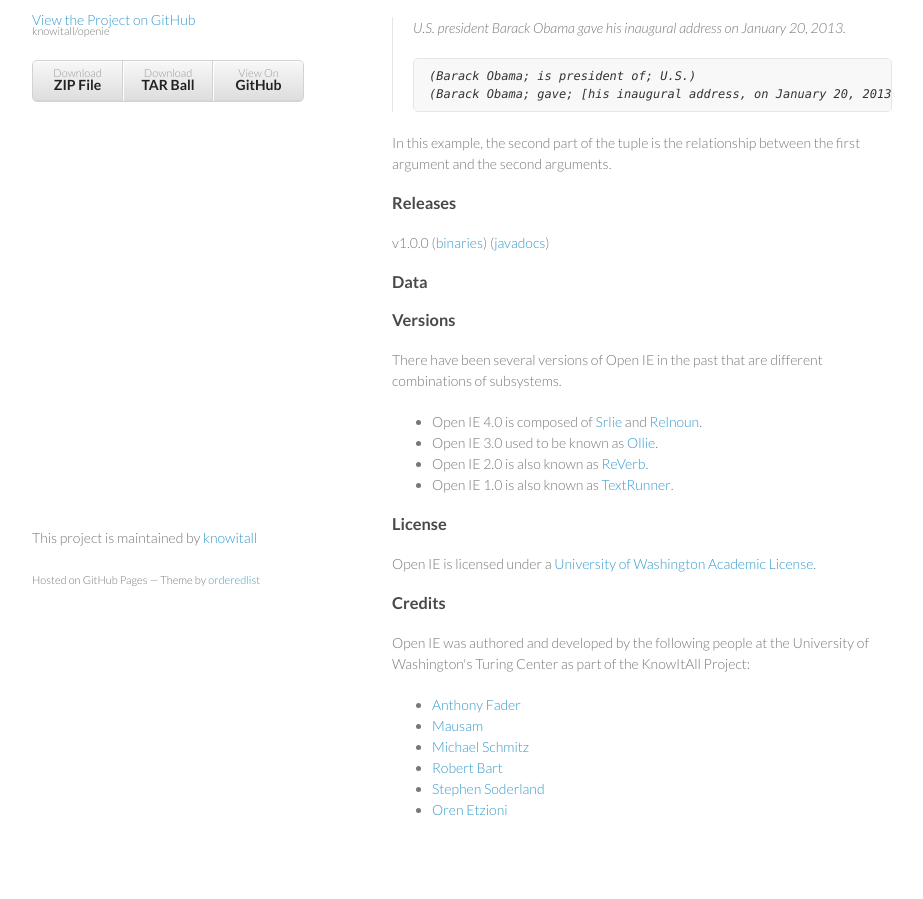
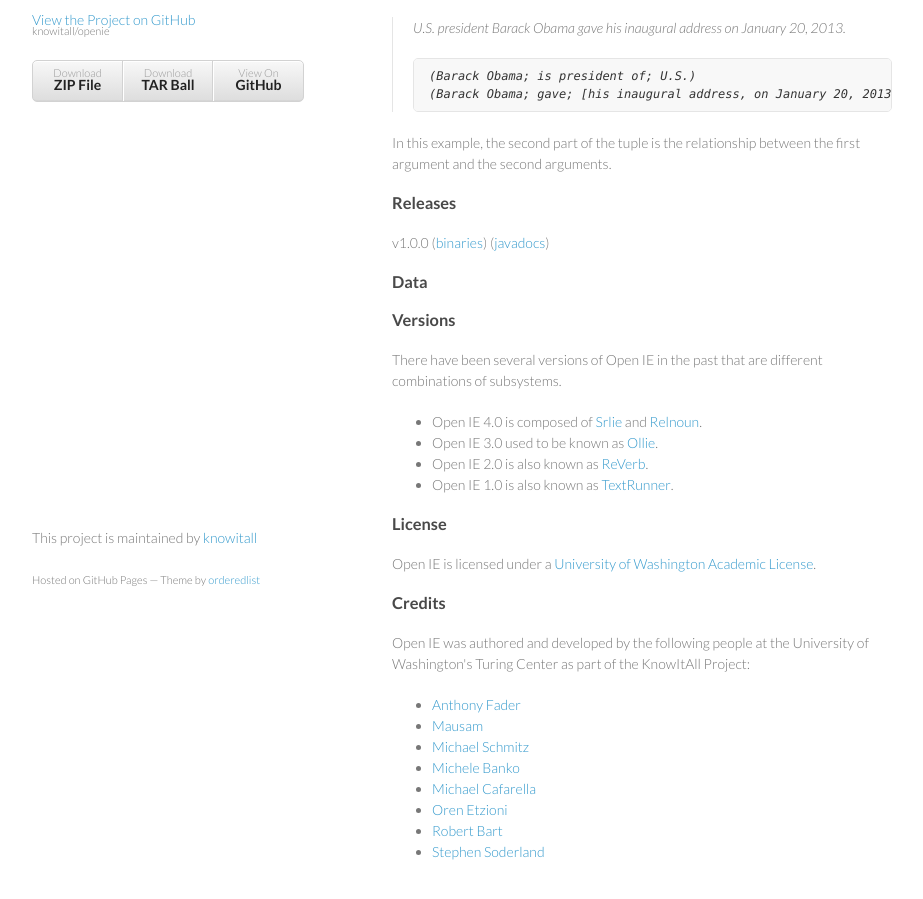
Before and after one commit to knowitall/openie, a plain HTML site: page index.html in a window 1280 px wide. Shown: the part 141-1040 px from the top of the page, without its empty margins (178-1101 px from the left). Drawn offline with Linux system fonts and the light colour scheme.

Commit message:
Create gh-pages branch via GitHub

```diff
--- a/index.html
+++ b/index.html
@@ -75,9 +75,11 @@
 <li><a href="http://homes.cs.washington.edu/%7Eafader/">Anthony Fader</a></li>
 <li><a href="https://homes.cs.washington.edu/%7Emausam/">Mausam</a></li>
 <li><a href="http://wiki.schmitztech.com/">Michael Schmitz</a></li>
+<li><a href="http://www.linkedin.com/in/mbanko">Michele Banko</a></li>
+<li><a href="http://web.eecs.umich.edu/%7Emichjc/">Michael Cafarella</a></li>
+<li><a href="http://homes.cs.washington.edu/%7Eetzioni/">Oren Etzioni</a></li>
 <li><a href="https://github.com/rbart">Robert Bart</a></li>
 <li><a href="http://homes.cs.washington.edu/%7Esoderlan/">Stephen Soderland</a></li>
-<li><a href="http://homes.cs.washington.edu/%7Eetzioni/">Oren Etzioni</a></li>
 </ul>
       </section>
       <footer>
```
Also changed, not shown: params.json (+1 -1 lines).
